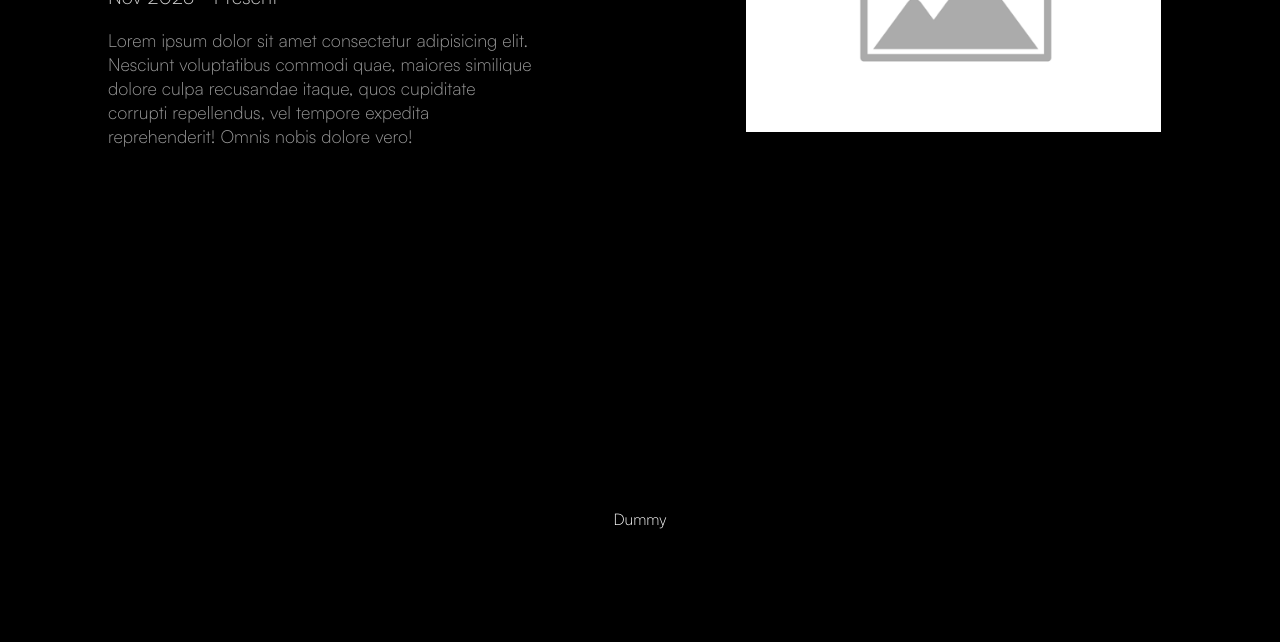
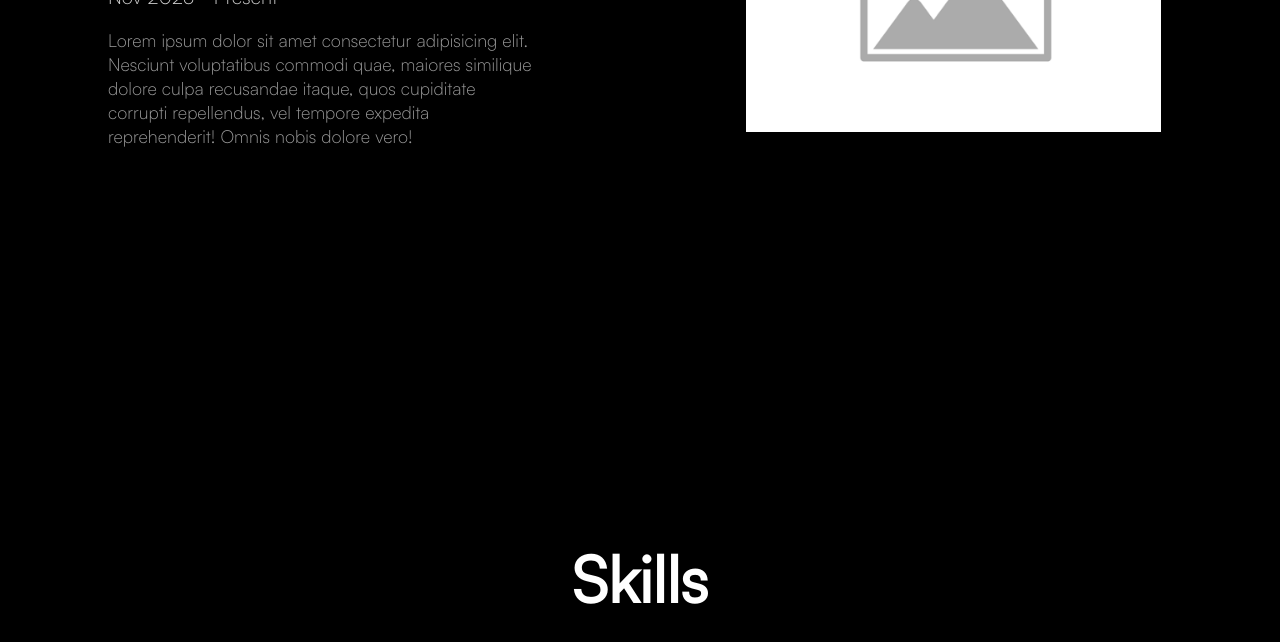
Before and after one commit to BenW2k/Portfolio, a Next.js app in the folder frontend/: page / in a window 1280 px wide. Shown: the part 3015-3657 px from the top of the page. Built offline with nearby package versions, Linux system fonts and the light colour scheme.

Commit message:
+rename of skills class names (for clarity)

```diff
--- a/frontend/app/page.tsx
+++ b/frontend/app/page.tsx
@@ -86,7 +86,9 @@ export default function Home() {
       </div>
       <div className={styles["skills"]}>
         <div className={styles["dummy-container"]}>
-          <p>Dummy</p>
+          <div className={styles["skills-heading"]}>
+            <h1>Skills</h1>
+          </div>
         </div>
       </div>
     </div>
```
